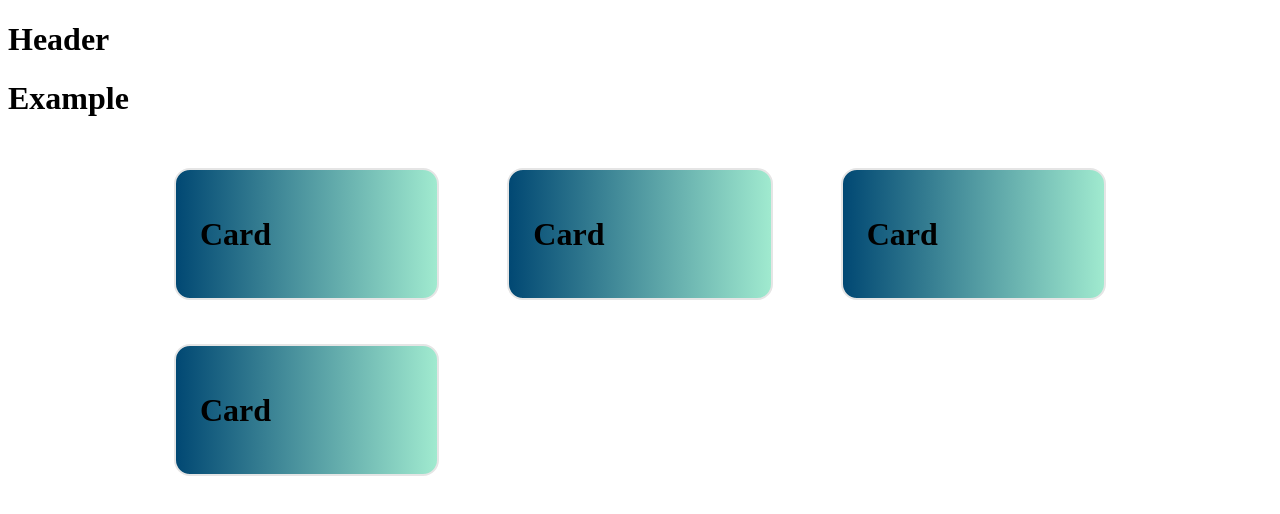
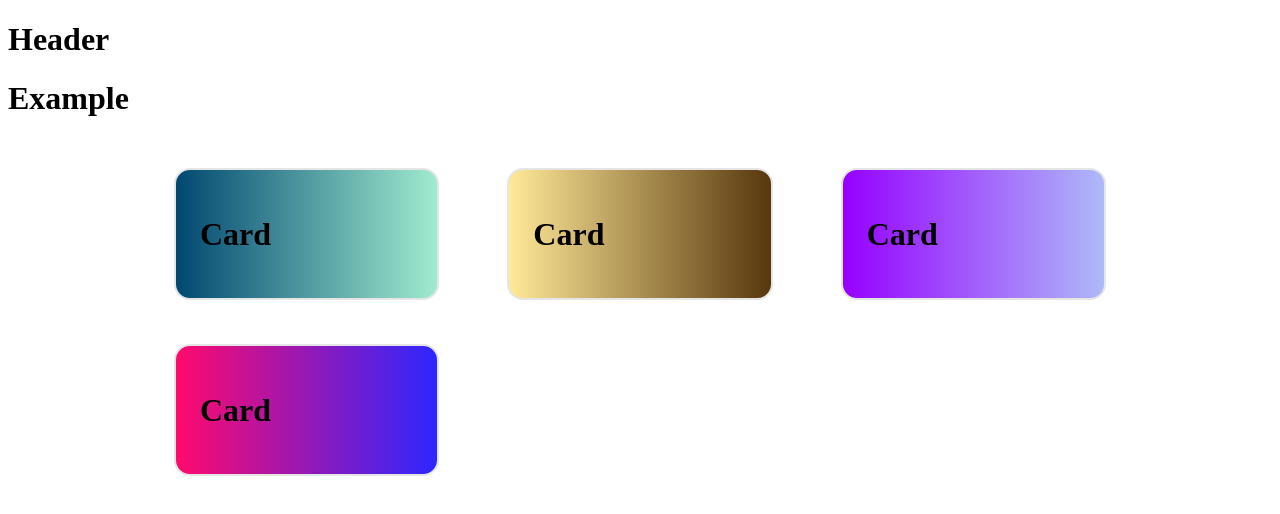
Before and after one commit to RAJ66/Gradient-Color, a React (Create React App) app: page / in a window 1280 px wide. Shown: the top 514 px of the page. Built offline with nearby package versions, Linux system fonts and the light colour scheme.

Commit message:
feat :added gradient loop

```diff
--- a/src/App.tsx
+++ b/src/App.tsx
@@ -16,6 +16,11 @@ function printGradient() {
   stockData.map((gradient) => console.log(gradient.color1));
 }
 
+type Gradient = {
+  color1: string;
+  color2: string;
+};
+
 function App() {
   printGradient();
   return (
@@ -23,8 +28,10 @@ function App() {
       <Header />
       <h1>Example</h1>
       <div className="cards">
-        {stockData.map((gradient) => {
-          return <Card />;
+        {stockData.map((gradient: Gradient, key) => {
+          return (
+            <Card color1={gradient.color1} color2={gradient.color2} key={key} />
+          );
         })}
       </div>
     </div>
--- a/src/components/Card/index.tsx
+++ b/src/components/Card/index.tsx
@@ -1,22 +1,26 @@
 import React from "react";
 
 import "./styles.css";
+type Gradient = {
+  color1: string;
+  color2: string;
+};
 
-const Card: React.FC = () => {
+function Card({ color1, color2 }: Gradient) {
   return (
     <div
       className="card"
       style={{
         background: `linear-gradient(
         90deg,
-        rgba(1, 72, 115, 1) 0%,
-        rgba(160, 234, 207, 1) 100%
+        ${color1} 0%,
+        ${color2} 100%
       )`,
       }}
     >
       <h1>Card</h1>
     </div>
   );
-};
+}
 
 export default Card;
```
